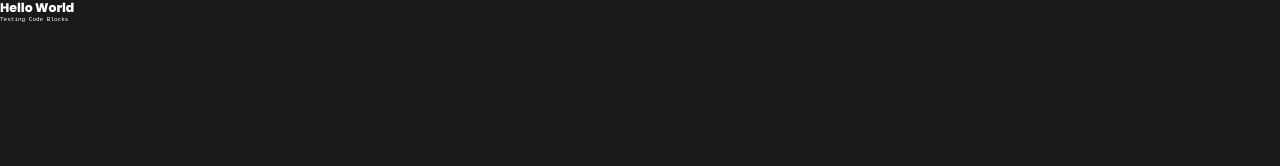
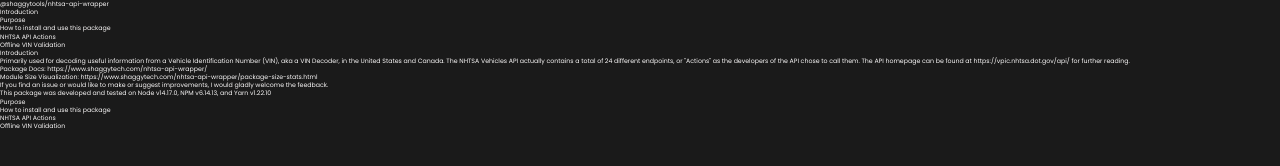
Before and after one commit to ShaggyTech/fcc-technical-documentation, a plain HTML site: page index.html in a window 1280 px wide. Drawn offline with Linux system fonts and the light colour scheme.

Commit message:
added html scaffolding to satsify some user stories

```diff
--- a/index.html
+++ b/index.html
@@ -17,8 +17,68 @@
     <link rel="stylesheet" href="dist/style.css" />
     <title>FCC: Technical Documentation</title>
   </head>
-<body>
-  <h1>Hello World</h1>
-  <pre><code>Testing Code Blocks</code></pre>
-</body>
+  <body>
+    <nav id="navbar">
+      <header>@shaggytools/nhtsa-api-wrapper</header>
+      <ul>
+        <li><a href="#Introduction" class="nav-link">Introduction</a></li>
+        <li><a href="#Purpose" class="nav-link">Purpose</a></li>
+        <li>
+          <a href="#How_to_install_and_use_this_package" class="nav-link"
+            >How to install and use this package</a
+          >
+        </li>
+        <li>
+          <a href="#NHSTA_API_Actions" class="nav-link">NHTSA API Actions</a>
+        </li>
+        <li>
+          <a href="#Offline_VIN_Validation" class="nav-link"
+            >Offline VIN Validation</a
+          >
+        </li>
+      </ul>
+    </nav>
+    <main id="main-doc">
+      <section id="Introduction" class="main-section">
+        <header>Introduction</header>
+        <p>
+          Primarily used for decoding useful information from a Vehicle
+          Identification Number (VIN), aka a VIN Decoder, in the United States
+          and Canada. The NHTSA Vehicles API actually contains a total of 24
+          different endpoints, or "Actions" as the developers of the API chose
+          to call them. The API homepage can be found at
+          https://vpic.nhtsa.dot.gov/api/ for further reading.
+        </p>
+
+        <p>Package Docs: https://www.shaggytech.com/nhtsa-api-wrapper/</p>
+
+        <p>
+          Module Size Visualization:
+          https://www.shaggytech.com/nhtsa-api-wrapper/package-size-stats.html
+        </p>
+
+        <p>
+          If you find an issue or would like to make or suggest improvements, I
+          would gladly welcome the feedback.
+        </p>
+
+        <p>
+          This package was developed and tested on Node v14.17.0, NPM v6.14.13,
+          and Yarn v1.22.10
+        </p>
+      </section>
+      <section id="Purpose" class="main-section">
+        <header>Purpose</header>
+      </section>
+      <section id="How_to_install_and_use_this_package" class="main-section">
+        <header>How to install and use this package</header>
+      </section>
+      <section id="NHSTA_API_Actions" class="main-section">
+        <header>NHTSA API Actions</header>
+      </section>
+      <section id="Offline_VIN_Validation" class="main-section">
+        <header>Offline VIN Validation</header>
+      </section>
+    </main>
+  </body>
 </html>
```
